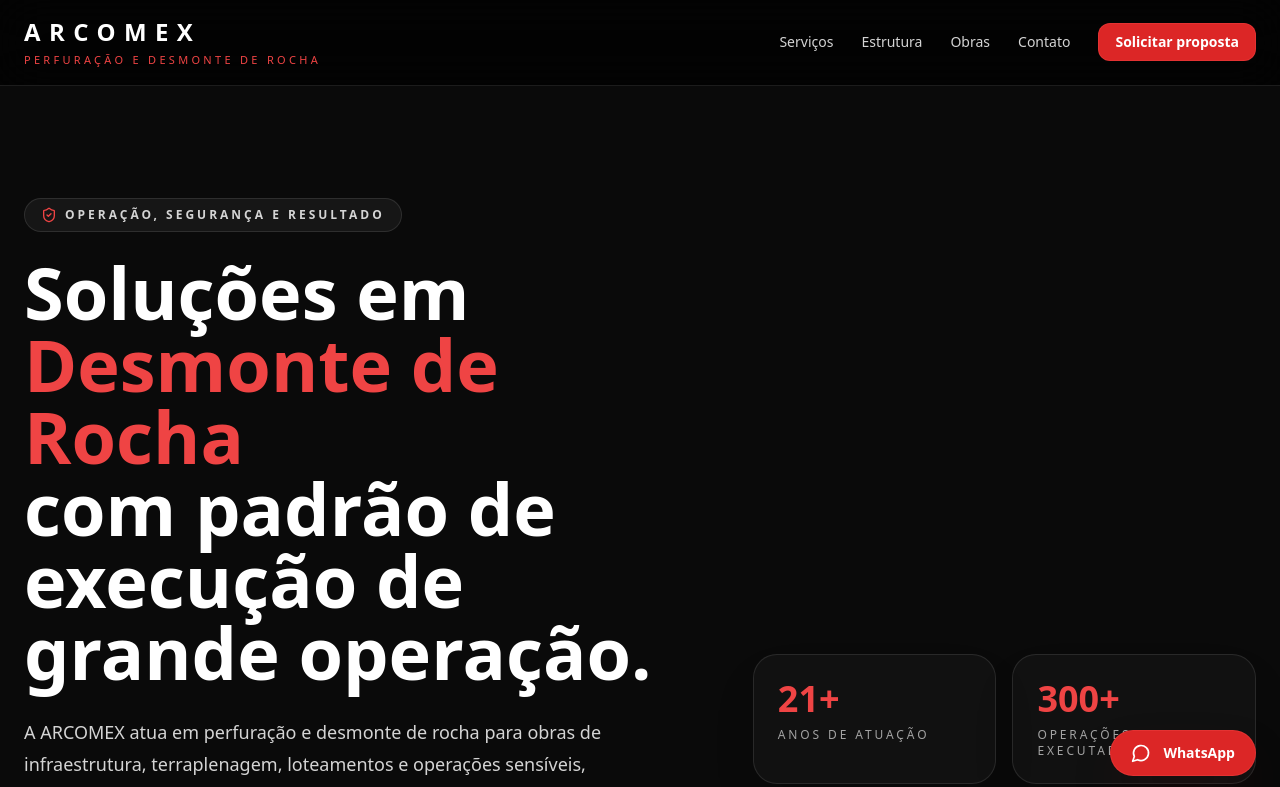
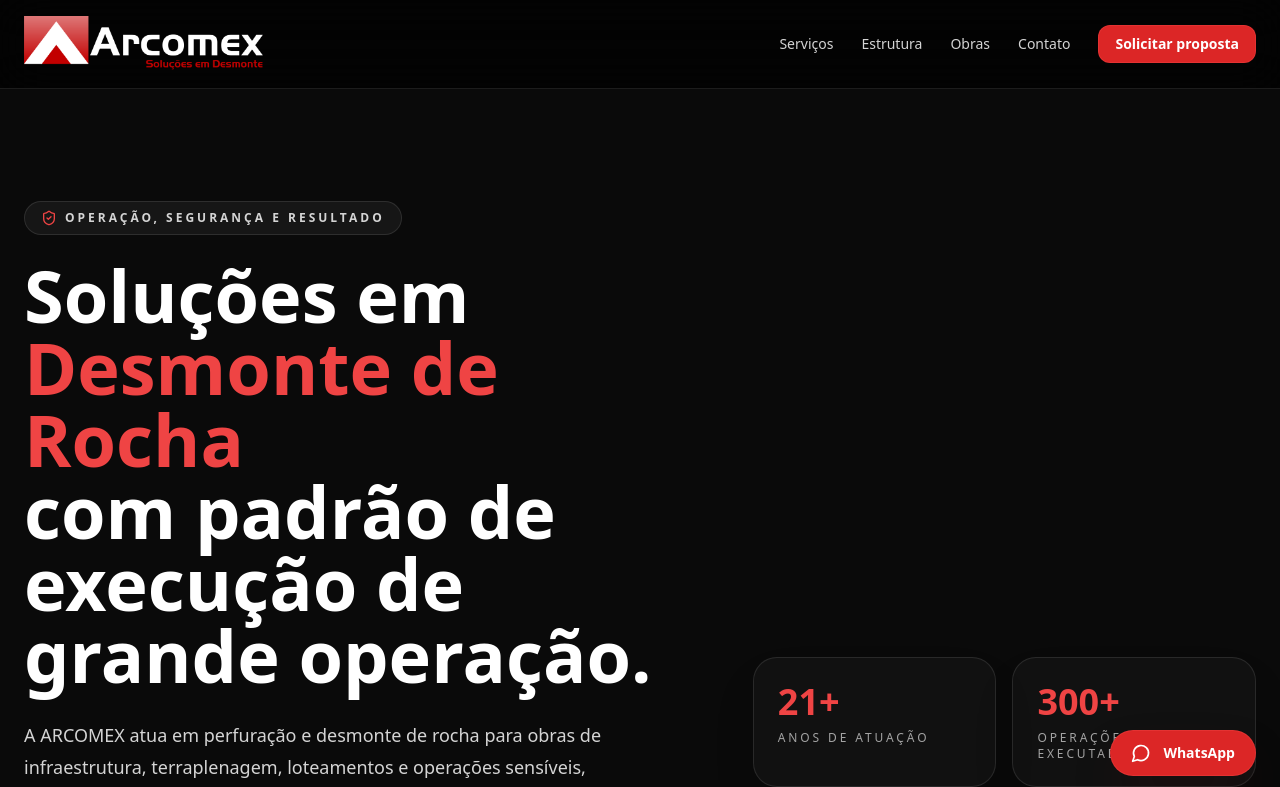
Before and after one commit to KrakeyBR/arcomex-site, a Next.js app: page / in a window 1280 px wide. Shown: the top 787 px of the page. Built offline with nearby package versions, Linux system fonts and the light colour scheme.

Commit message:
insercao da logo no cabecalho

```diff
--- a/app/page.js
+++ b/app/page.js
@@ -106,7 +106,7 @@
       location: "Área com tráfego e entorno sensível",
       description:
         "Operação de desmonte em rodovia com técnicas de detonação controlada, priorizando segurança, controle de fragmentos e mínima interferência no entorno.",
-      image: "/images/explosao.png",
+      image: "/images/explosao.jpg",
     },
     {
       title: "Desmonte controlado com explosivos",
@@ -179,11 +179,15 @@
 
       <header className="sticky top-0 z-40 border-b border-white/10 bg-black/70 backdrop-blur-xl">
         <div className="mx-auto flex max-w-7xl items-center justify-between px-6 py-4">
-          <div>
-            <div className="text-2xl font-black tracking-[0.35em] text-white">ARCOMEX</div>
-            <div className="mt-1 text-[11px] uppercase tracking-[0.3em] text-red-500">
-              Perfuração e Desmonte de Rocha
-            </div>
+          <div className="flex items-center">
+            <Image
+              src="/images/arcomexLogo.png"
+              alt="ARCOMEX - Soluções em Desmonte"
+              width={260}
+              height={70}
+              priority
+              className="h-14 w-auto object-contain"
+            />
           </div>
 
           <nav className="hidden items-center gap-7 text-sm text-neutral-300 md:flex">
```
Also changed, not shown: public/images/arcomexLogo.png (added).
